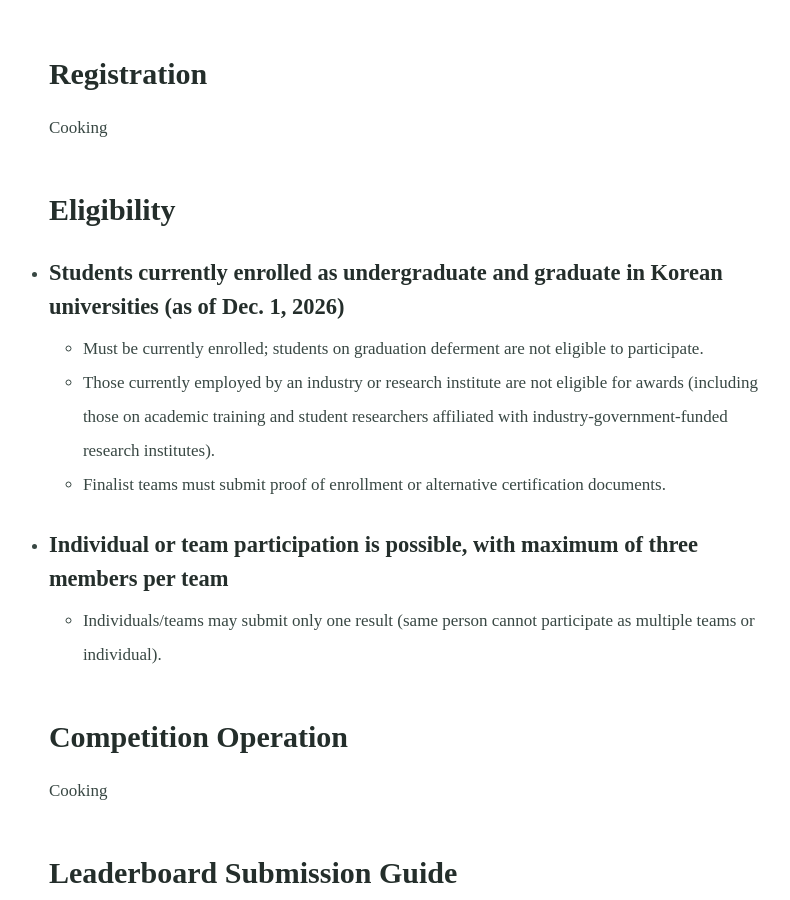
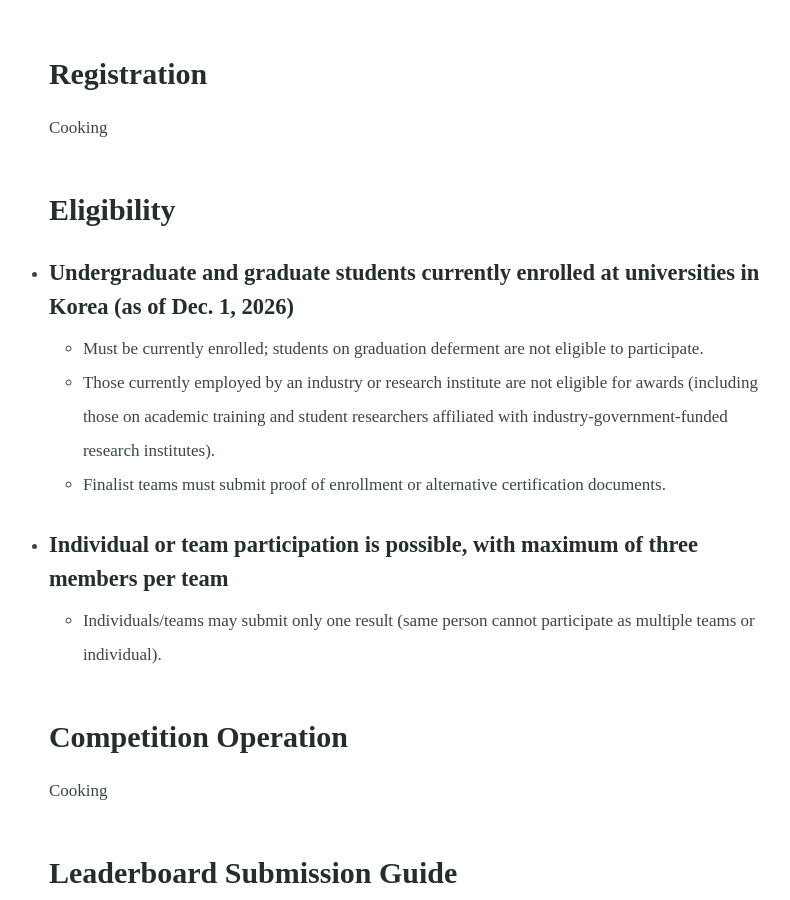
Before and after one commit to AISystemChallenge/AISystemChallenge.github.io, a Jekyll site: the page built from challenge.md, in a window 1280 px wide and 900 px high, scrolled down 1607 px. Shown: the whole window, without its empty margins (234-1024 px from the left). Built offline with Jekyll 4.4.1, drawn with Linux system fonts in a browser that asks for light colours; some web fonts are replaced; our own code applies the rules of GitHub Pages for plain Markdown files.

Commit message:
Update challenge.md

```diff
--- a/challenge.md
+++ b/challenge.md
@@ -39,7 +39,7 @@ excerpt:
 Cooking <br>
 
 ### Eligibility
-* ##### Students currently enrolled as undergraduate and graduate in Korean universities (as of Dec. 1, 2026)
+* ##### Undergraduate and graduate students currently enrolled at universities in Korea (as of Dec. 1, 2026)
   * Must be currently enrolled; students on graduation deferment are not eligible to participate.
   * Those currently employed by an industry or research institute are not eligible for awards (including those on academic training and student researchers affiliated with industry-government-funded research institutes).
   * Finalist teams must submit proof of enrollment or alternative certification documents.
```
